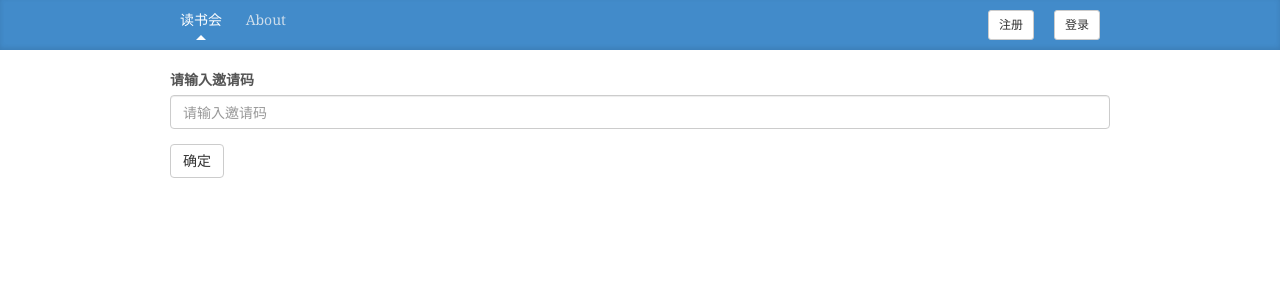
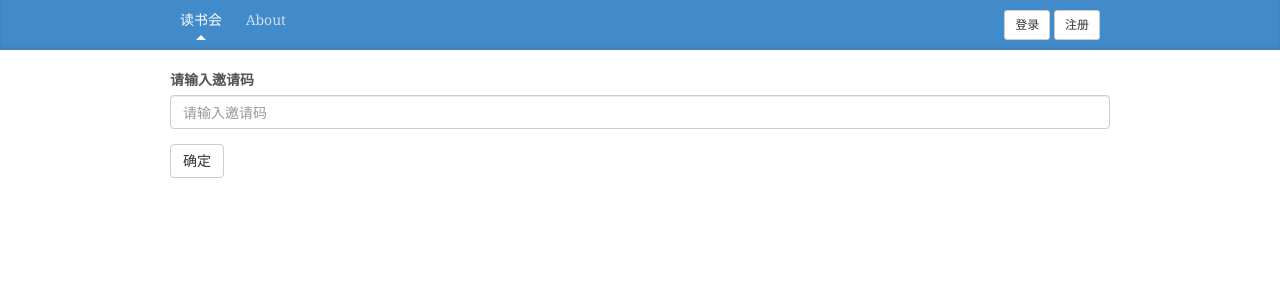
Before and after one commit to stardust1900/reading-party, a Django app: page /reader/register/ in a window 1280 px wide. Shown: the top 300 px of the page. Run offline with Django 3.2, Linux system fonts and the light colour scheme; parts of the project's set-up code (start-up, migrations or seed data) failed here and were passed over; some libraries are stand-ins or nearby versions.

Commit message:
样式修改

```diff
--- a/server/readingParty/reader/templates/nav.html
+++ b/server/readingParty/reader/templates/nav.html
@@ -9,8 +9,10 @@
       	<a class="btn btn-sm btn-default" href="/reader/logout">注销</a>
       </div>
       {% else %}
-      <div class="navbar-right blog-nav-item"><a class="btn btn-sm btn-default " href="/reader/login">登录</a></div>
-      <div class="navbar-right blog-nav-item"><a class="btn btn-sm btn-default " href="/reader/register">注册</a></div>
+      <div class="navbar-right blog-nav-item">
+        <a class="btn btn-sm btn-default " href="/reader/login">登录</a>
+        <a class="btn btn-sm btn-default " href="/reader/register">注册</a>
+      </div>
       {% endif %}
     </nav>
   </div>
--- a/server/readingParty/sound/templates/play.html
+++ b/server/readingParty/sound/templates/play.html
@@ -44,7 +44,7 @@
 			{% endif %}
 		</div>
 		{% if request.user.is_authenticated %}
-		<div>
+		<div >
 		<form  class="form-horizontal" action="{% url 'addComment' %}" method="post">
 		{% csrf_token %}
 		<input type="hidden" name="soundId" value="{{sound.id}}" />
```
